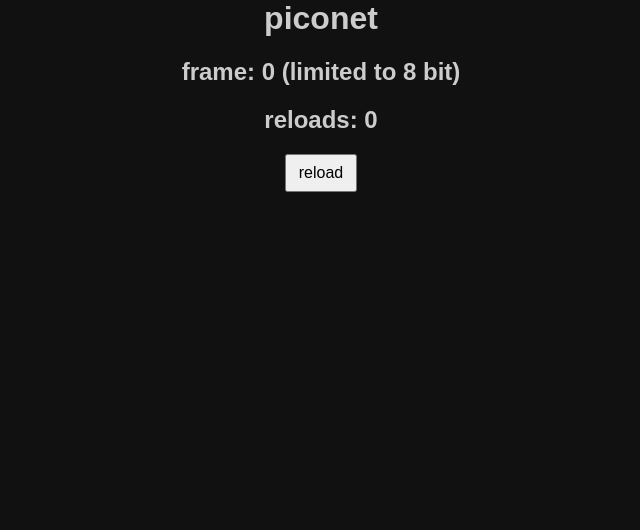
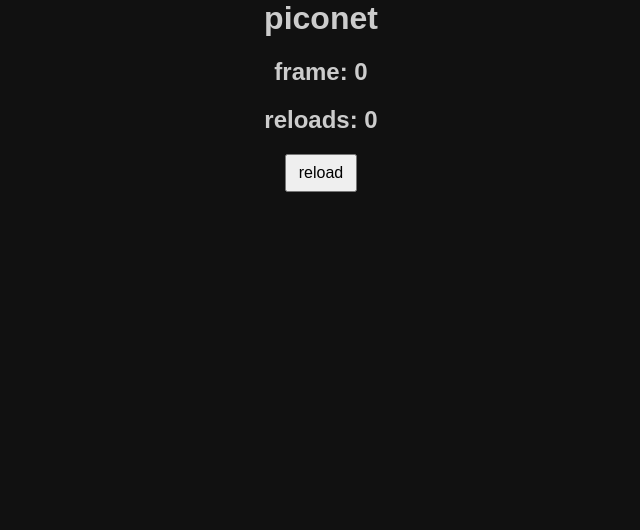
Before and after one commit to noman-land/piconet, a website built with Vite: page index.html in a window 1280 px wide. Shown: the top 530 px of the page, without its empty margins (319-959 px from the left). Built offline with nearby package versions, Linux system fonts and the light colour scheme.

Commit message:
Remove bits warning

```diff
--- a/index.html
+++ b/index.html
@@ -1078,7 +1078,7 @@
 
   <body style="padding: 0px; margin: 0px; background-color: #111; color: #ccc">
     <h1>piconet</h1>
-    <h2>frame: <span id="frame">0</span> (limited to 8 bit)</h2>
+    <h2>frame: <span id="frame">0</span></h2>
     <h2>reloads: <span id="reloads">0</span></h2>
     <h2><button id="reload">reload</button></h2>
     <div id="body_0">
```
